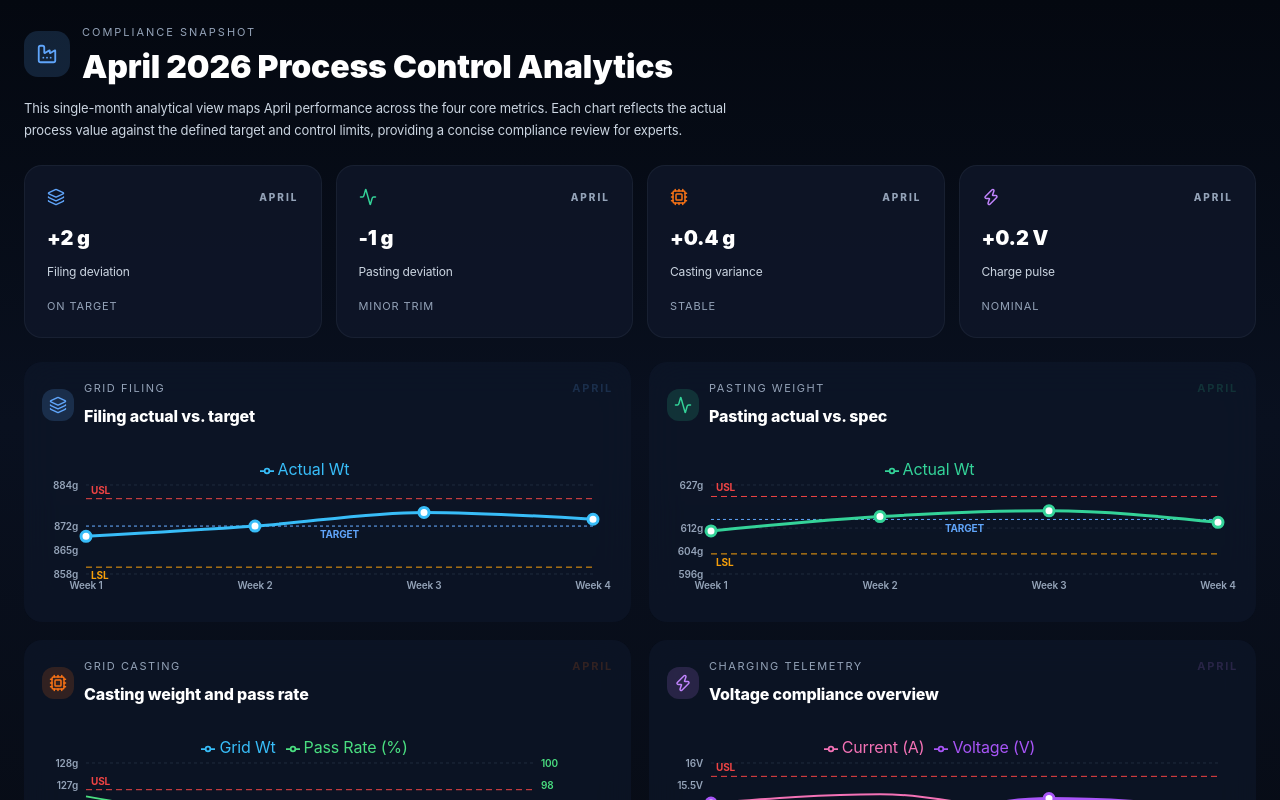
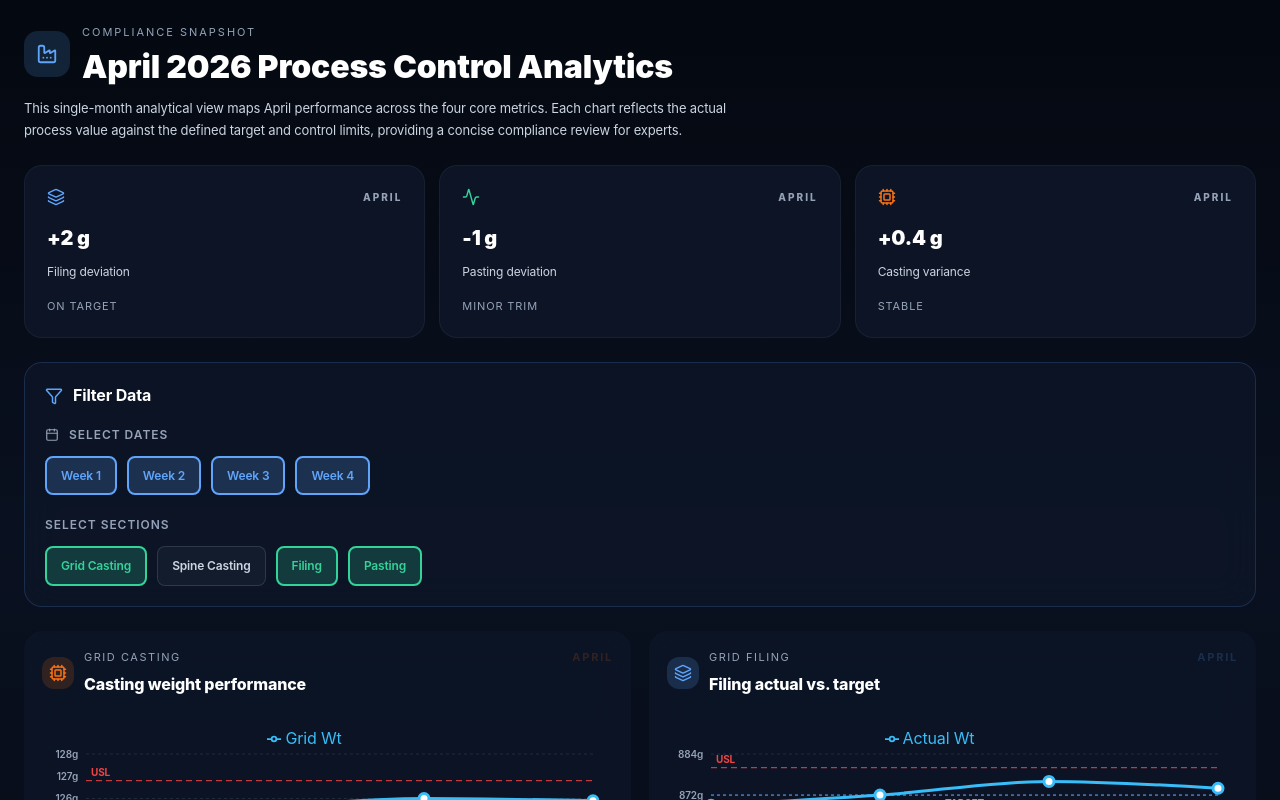
Before and after one commit to Punith-L-J/MEGAMP-GRAPHICAL-REP, a React (Vite) app in the folder frontend/: page / in a window 1280 px wide. Shown: the top 800 px of the page. Built offline with nearby package versions, Linux system fonts and the light colour scheme.

Commit message:
Update April Dashboard: Add Spine Casting graph, remove Charging graph, remove pass rate, reorder graphs, add date/section filters

```diff
--- a/frontend/src/AprilDashboard.jsx
+++ b/frontend/src/AprilDashboard.jsx
@@ -1,6 +1,6 @@
-import React from 'react';
+import React, { useState } from 'react';
 import { ResponsiveContainer, LineChart, Line, XAxis, YAxis, CartesianGrid, Tooltip, Legend, ReferenceLine } from 'recharts';
-import { Activity, Zap, Layers, Cpu, Factory } from 'lucide-react';
+import { Activity, Layers, Cpu, Factory, Calendar, Filter } from 'lucide-react';
 
 const aprilFilingData = [
   { date: 'Week 1', actual: 869, target: 872, lsl: 860, usl: 880 },
@@ -17,24 +17,25 @@ const aprilPastingData = [
 ];
 
 const aprilGridCastingData = [
-  { date: 'Week 1', actual: 125.2, target: 125.5, lsl: 124.4, usl: 126.8, passRate: 97.0 },
-  { date: 'Week 2', actual: 125.6, target: 125.5, lsl: 124.4, usl: 126.8, passRate: 95.4 },
-  { date: 'Week 3', actual: 126.0, target: 125.5, lsl: 124.4, usl: 126.8, passRate: 96.1 },
-  { date: 'Week 4', actual: 125.9, target: 125.5, lsl: 124.4, usl: 126.8, passRate: 96.4 },
+  { date: 'Week 1', actual: 125.2, target: 125.5, lsl: 124.4, usl: 126.8 },
+  { date: 'Week 2', actual: 125.6, target: 125.5, lsl: 124.4, usl: 126.8 },
+  { date: 'Week 3', actual: 126.0, target: 125.5, lsl: 124.4, usl: 126.8 },
+  { date: 'Week 4', actual: 125.9, target: 125.5, lsl: 124.4, usl: 126.8 },
 ];
 
-const aprilChargingData = [
-  { date: 'Week 1', actual: 15.1, target: 15.0, lsl: 14.5, usl: 15.7, current: 15.1 },
-  { date: 'Week 2', actual: 14.8, target: 15.0, lsl: 14.5, usl: 15.7, current: 15.3 },
-  { date: 'Week 3', actual: 15.2, target: 15.0, lsl: 14.5, usl: 15.7, current: 14.9 },
-  { date: 'Week 4', actual: 15.0, target: 15.0, lsl: 14.5, usl: 15.7, current: 15.1 },
+const aprilSpineCastingData = [
+  { date: 'Week 1', actual: 87.3, target: 87.5, lsl: 86.2, usl: 88.8 },
+  { date: 'Week 2', actual: 87.6, target: 87.5, lsl: 86.2, usl: 88.8 },
+  { date: 'Week 3', actual: 87.1, target: 87.5, lsl: 86.2, usl: 88.8 },
+  { date: 'Week 4', actual: 87.4, target: 87.5, lsl: 86.2, usl: 88.8 },
 ];
+
+const sectionsList = ['Grid Casting', 'Spine Casting', 'Filing', 'Pasting'];
 
 const complianceCards = [
   { label: 'Filing deviation', value: '+2 g', status: 'On target', icon: <Layers size={18} color="#60a5fa" /> },
   { label: 'Pasting deviation', value: '-1 g', status: 'Minor trim', icon: <Activity size={18} color="#34d399" /> },
   { label: 'Casting variance', value: '+0.4 g', status: 'Stable', icon: <Cpu size={18} color="#f97316" /> },
-  { label: 'Charge pulse', value: '+0.2 V', status: 'Nominal', icon: <Zap size={18} color="#c084fc" /> },
 ];
 
 const ChartPanel = ({ title, subtitle, icon, accent, data, yAxisLabel, yMin, yMax, lines, secondaryAxis = false, rightDomain = [80, 100] }) => (
@@ -86,6 +87,34 @@ const ChartPanel = ({ title, subtitle, icon, accent, data, yAxisLabel, yMin, yMa
 );
 
 const AprilDashboard = () => {
+  const [selectedDates, setSelectedDates] = useState(['Week 1', 'Week 2', 'Week 3', 'Week 4']);
+  const [selectedSections, setSelectedSections] = useState(['Grid Casting', 'Filing', 'Pasting']);
+
+  // Filter data based on selections
+  const filterData = (data) => {
+    return data.filter(item => selectedDates.includes(item.date));
+  };
+
+  const filteredFilingData = filterData(aprilFilingData);
+  const filteredPastingData = filterData(aprilPastingData);
+  const filteredGridCastingData = filterData(aprilGridCastingData);
+  const filteredSpineCastingData = filterData(aprilSpineCastingData);
+
+  const handleDateChange = (date) => {
+    setSelectedDates(prev =>
+      prev.includes(date)
+        ? prev.filter(d => d !== date)
+        : [...prev, date]
+    );
+  };
+
+  const handleSectionChange = (section) => {
+    setSelectedSections(prev =>
+      prev.includes(section)
+        ? prev.filter(s => s !== section)
+        : [...prev, section]
+    );
+  };
   return (
     <div style={{ minHeight: '100vh', padding: '24px 24px 40px', background: 'linear-gradient(180deg, #040810 0%, #09101f 45%, #070b14 100%)', color: '#e2e8f0', fontFamily: "'Inter', system-ui, sans-serif" }}>
       <header style={{ display: 'flex', flexDirection: 'column', gap: '14px', marginBottom: '24px' }}>
@@ -103,7 +132,7 @@ const AprilDashboard = () => {
         </p>
       </header>
 
-      <div style={{ display: 'grid', gridTemplateColumns: 'repeat(4, minmax(180px, 1fr))', gap: '14px', marginBottom: '24px' }}>
+      <div style={{ display: 'grid', gridTemplateColumns: 'repeat(3, minmax(180px, 1fr))', gap: '14px', marginBottom: '24px' }}>
         {complianceCards.map((card) => (
           <div key={card.label} style={{ padding: '22px', borderRadius: '18px', background: 'rgba(15,23,42,0.8)', border: '1px solid rgba(148,163,184,0.08)' }}>
             <div style={{ display: 'flex', alignItems: 'center', justifyContent: 'space-between', marginBottom: '16px' }}>
@@ -117,13 +146,118 @@ const AprilDashboard = () => {
         ))}
       </div>
 
+      {/* Filter Section */}
+      <div style={{
+        background: 'rgba(15,23,42,0.65)',
+        backdropFilter: 'blur(18px)',
+        borderRadius: '18px',
+        border: '1px solid rgba(96,165,250,0.18)',
+        padding: '20px',
+        marginBottom: '24px'
+      }}>
+        <div style={{ display: 'flex', alignItems: 'center', gap: '10px', marginBottom: '16px' }}>
+          <Filter size={18} color="#60a5fa" />
+          <h3 style={{ margin: 0, fontSize: '16px', fontWeight: 700, color: '#fff' }}>Filter Data</h3>
+        </div>
+
+        {/* Date Filter */}
+        <div style={{ marginBottom: '20px' }}>
+          <p style={{ margin: '0 0 12px 0', color: '#94a3b8', fontSize: '12px', fontWeight: 600, textTransform: 'uppercase', letterSpacing: '0.08em' }}>
+            <Calendar size={14} style={{ display: 'inline', marginRight: '6px', verticalAlign: 'middle' }} /> Select Dates
+          </p>
+          <div style={{ display: 'flex', gap: '10px', flexWrap: 'wrap' }}>
+            {['Week 1', 'Week 2', 'Week 3', 'Week 4'].map((date) => (
+              <button
+                key={date}
+                onClick={() => handleDateChange(date)}
+                style={{
+                  padding: '8px 14px',
+                  borderRadius: '8px',
+                  border: selectedDates.includes(date) ? '2px solid #60a5fa' : '1px solid rgba(148,163,184,0.2)',
+                  background: selectedDates.includes(date) ? 'rgba(96,165,250,0.2)' : 'rgba(30,41,59,0.4)',
+                  color: selectedDates.includes(date) ? '#60a5fa' : '#cbd5e1',
+                  cursor: 'pointer',
+                  fontSize: '12px',
+                  fontWeight: 600,
+                  transition: 'all 0.2s ease',
+                }}
+              >
+                {date}
+              </button>
+            ))}
+          </div>
+        </div>
+
+        {/* Section Filter */}
+        <div>
+          <p style={{ margin: '0 0 12px 0', color: '#94a3b8', fontSize: '12px', fontWeight: 600, textTransform: 'uppercase', letterSpacing: '0.08em' }}>
+            Select Sections
+          </p>
+          <div style={{ display: 'flex', gap: '10px', flexWrap: 'wrap' }}>
+            {sectionsList.map((section) => (
+              <button
+                key={section}
+                onClick={() => handleSectionChange(section)}
+                style={{
+                  padding: '8px 14px',
+                  borderRadius: '8px',
+                  border: selectedSections.includes(section) ? '2px solid #34d399' : '1px solid rgba(148,163,184,0.2)',
+                  background: selectedSections.includes(section) ? 'rgba(52,211,153,0.2)' : 'rgba(30,41,59,0.4)',
+                  color: selectedSections.includes(section) ? '#34d399' : '#cbd5e1',
+                  cursor: 'pointer',
+                  fontSize: '12px',
+                  fontWeight: 600,
+                  transition: 'all 0.2s ease',
+                }}
+              >
+                {section}
+              </button>
+            ))}
+          </div>
+        </div>
+      </div>
+
+      {/* Charts - Reordered: Grid Casting, Spine Casting, Filing, Pasting */}
       <div style={{ display: 'grid', gridTemplateColumns: '1fr 1fr', gap: '18px' }}>
+        {selectedSections.includes('Grid Casting') && (
+          <ChartPanel
+            title="Grid Casting"
+            subtitle="Casting weight performance"
+            icon={<Cpu size={18} color="#f97316" />}
+            accent="rgba(249,115,22,0.16)"
+            data={filteredGridCastingData}
+            yAxisLabel="g"
+            yMin={124}
+            yMax={128}
+            lines={[
+              { type: 'monotone', dataKey: 'actual', stroke: '#38bdf8', strokeWidth: 3, dot: { r: 5 }, name: 'Grid Wt' },
+            ]}
+          />
+        )}
+
+        {selectedSections.includes('Spine Casting') && (
+          <ChartPanel
+            title="Spine Casting"
+            subtitle="Spine casting weight performance"
+            icon={<Cpu size={18} color="#a855f7" />}
+            accent="rgba(168,85,247,0.16)"
+            data={filteredSpineCastingData}
+            yAxisLabel="g"
+            yMin={85}
+            yMax={90}
+            lines={[
+              { type: 'monotone', dataKey: 'actual', stroke: '#a855f7', strokeWidth: 3, dot: { r: 5 }, name: 'Spine Wt' },
+            ]}
+          />
+        )}
+
+        {selectedSections.includes('Filing') && (
           <ChartPanel
             title="Grid Filing"
             subtitle="Filing actual vs. target"
             icon={<Layers size={18} color="#60a5fa" />}
             accent="rgba(96,165,250,0.18)"
-          data={aprilFilingData}
+            data={filteredFilingData}
             yAxisLabel="g"
             yMin={858}
             yMax={884}
@@ -131,12 +265,15 @@ const AprilDashboard = () => {
               { type: 'monotone', dataKey: 'actual', stroke: '#38bdf8', strokeWidth: 3, dot: { r: 5 }, name: 'Actual Wt' },
             ]}
           />
+        )}
+
+        {selectedSections.includes('Pasting') && (
           <ChartPanel
             title="Pasting Weight"
             subtitle="Pasting actual vs. spec"
             icon={<Activity size={18} color="#34d399" />}
             accent="rgba(52,211,153,0.16)"
-          data={aprilPastingData}
+            data={filteredPastingData}
             yAxisLabel="g"
             yMin={596}
             yMax={627}
@@ -144,36 +281,7 @@ const AprilDashboard = () => {
               { type: 'monotone', dataKey: 'actual', stroke: '#34d399', strokeWidth: 3, dot: { r: 5 }, name: 'Actual Wt' },
             ]}
           />
-        <ChartPanel
-          title="Grid Casting"
-          subtitle="Casting weight and pass rate"
-          icon={<Cpu size={18} color="#f97316" />}
-          accent="rgba(249,115,22,0.16)"
-          data={aprilGridCastingData}
-          yAxisLabel="g"
-          yMin={124}
-          yMax={128}
-          secondaryAxis={true}
-          rightDomain={[92, 100]}
-          lines={[
-            { type: 'monotone', dataKey: 'actual', stroke: '#38bdf8', strokeWidth: 3, dot: { r: 5 }, name: 'Grid Wt' },
-            { type: 'monotone', dataKey: 'passRate', yAxisId: 'right', stroke: '#4ade80', strokeWidth: 2, dot: false, name: 'Pass Rate (%)' },
-          ]}
-        />
-        <ChartPanel
-          title="Charging Telemetry"
-          subtitle="Voltage compliance overview"
-          icon={<Zap size={18} color="#c084fc" />}
-          accent="rgba(192,132,252,0.16)"
-          data={aprilChargingData}
-          yAxisLabel="V"
-          yMin={14}
-          yMax={16}
-          lines={[
-            { type: 'monotone', dataKey: 'actual', stroke: '#a855f7', strokeWidth: 3, dot: { r: 5 }, name: 'Voltage (V)' },
-            { type: 'monotone', dataKey: 'current', stroke: '#f472b6', strokeWidth: 2, dot: false, name: 'Current (A)' },
-          ]}
-        />
+        )}
       </div>
     </div>
   );
```
Also changed, not shown: frontend/src/App.jsx (+0 -7 lines). Lines whose indentation alone changed are shown as unchanged.
